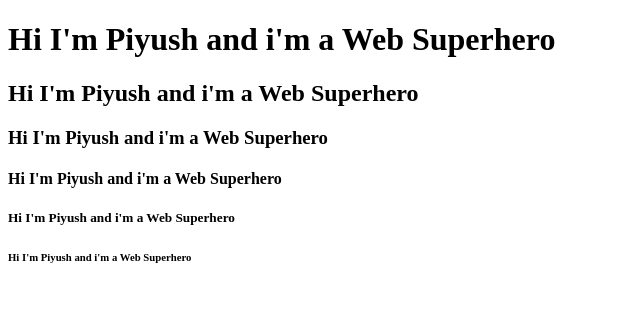
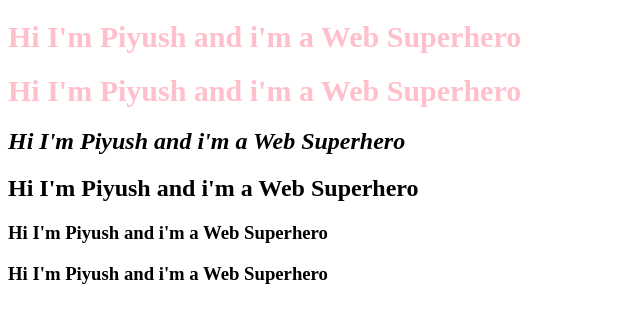
Before and after one commit to Agnidelhi/Web-Superhero, a plain HTML site: page Web Superhero.html in a window 1280 px wide. Shown: the whole page, without its empty margins (0-640 px from the left). Drawn offline with Linux system fonts and the light colour scheme.

Commit message:
added css

```diff
--- a/Web Superhero.html
+++ b/Web Superhero.html
@@ -1,13 +1,25 @@
 <!doctype html>
 <html>
-    <Head><title>Web Superhero</title></Head>
+    <Head><title>Web Superhero</title>
+    <style>
+        h1{
+            font-size: 30px;
+            color: pink;
+        }
+        h1{
+            style="font-size: 30px; color: lightsalmon;"
+        }
+    </style>
+
+
+    </Head>
     <body>
         <h1>Hi I'm Piyush and i'm a Web Superhero</h1>
-        <h2>Hi I'm Piyush and i'm a Web Superhero</h2>
+        <h1>Hi I'm Piyush and i'm a Web Superhero</h1>
+        <h2 style="font-style: italic;">Hi I'm Piyush and i'm a Web Superhero</h2>
+        <h2 style="font-style: initial;">Hi I'm Piyush and i'm a Web Superhero</h2>
         <h3>Hi I'm Piyush and i'm a Web Superhero</h3>
-        <h4>Hi I'm Piyush and i'm a Web Superhero</h4>
-        <h5>Hi I'm Piyush and i'm a Web Superhero</h5>
-        <h6>Hi I'm Piyush and i'm a Web Superhero</h6>
+        <h3>Hi I'm Piyush and i'm a Web Superhero</h3>
 
     </body>
 </html>
```
Also changed, not shown: css/test.css (added), images/WhatsApp Image 2024-03-02 at 14.21.53_3d15cc76.jpg (added), images/WhatsApp Image 2024-03-02 at 14.39.22_3cb316e1.jpg (added), images/WhatsApp Image 2024-03-02 at 14.41.24_b091cfdd.jpg (added), 1 other file.
